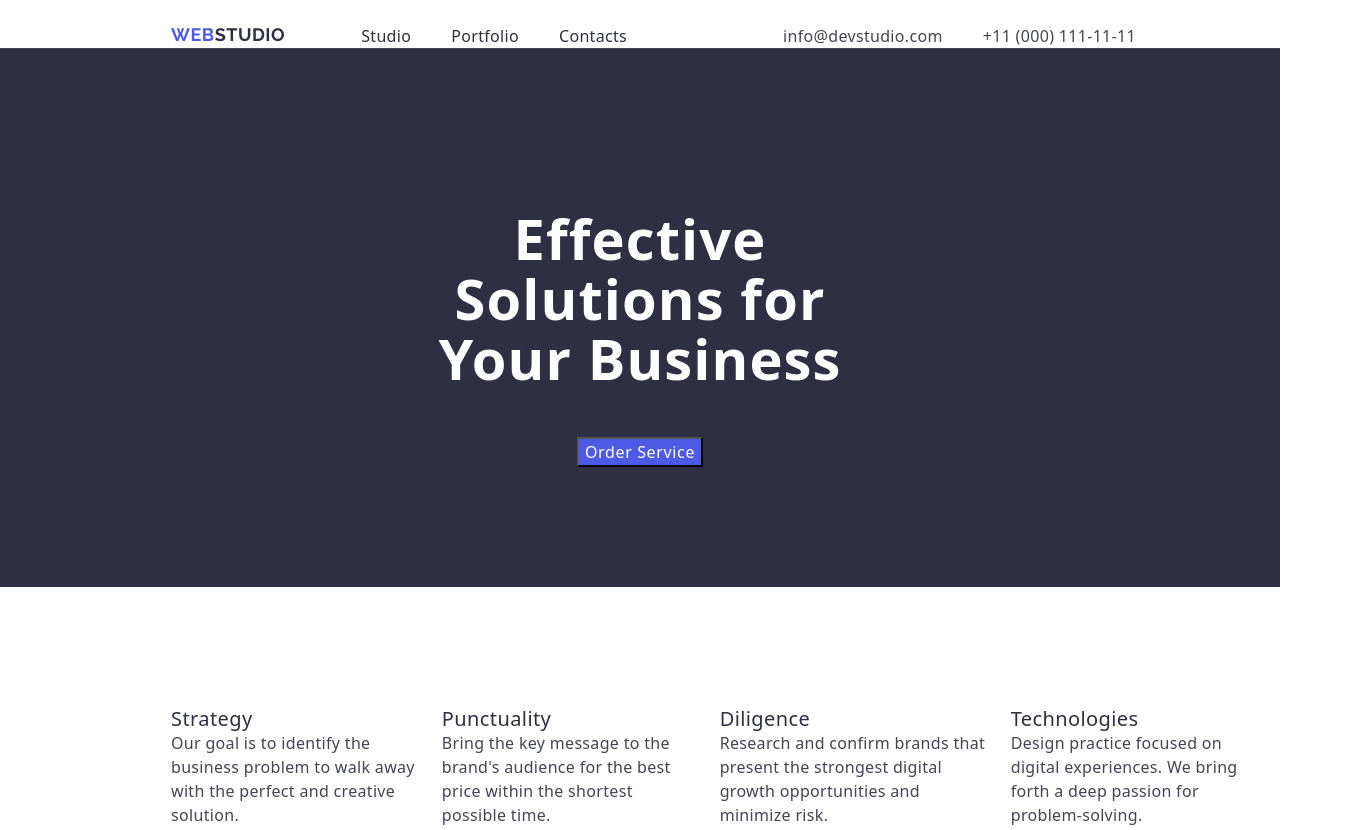
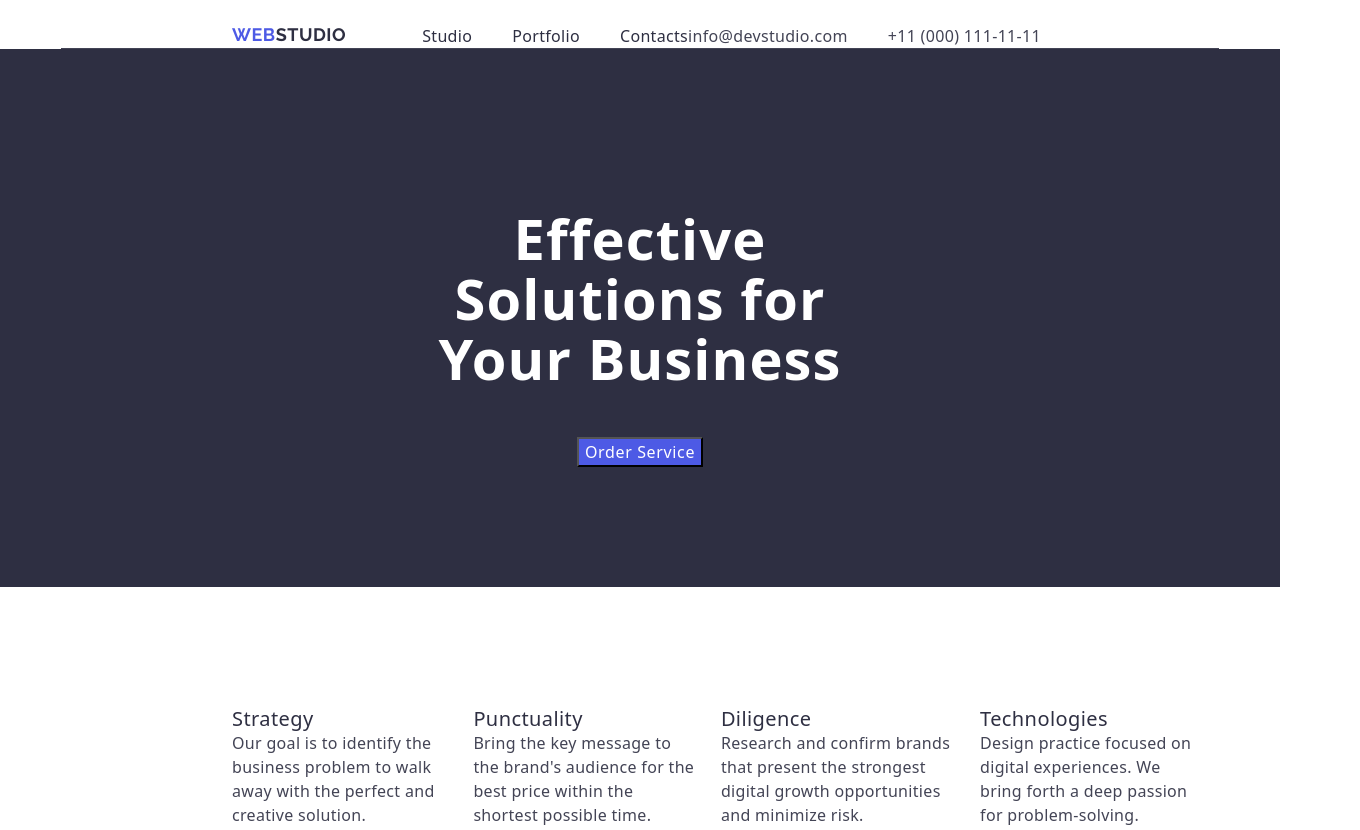
Before and after one commit to ViktorBond7/goit-markup-hw-03, a plain HTML site: page index.html in a window 1280 px wide. Shown: the top 830 px of the page, 1360 px wide, since content can reach past the window. Drawn offline with nearby package versions, Linux system fonts and the light colour scheme; a web font is replaced by a local one.

Commit message:
Update styles.css

```diff
--- a/css/styles.css
+++ b/css/styles.css
@@ -62,7 +62,7 @@ font-style: normal;
     color: #404bbf;
 }
 .container {
-max-width: 1440px;
+max-width: 1158px;
 padding-left: 15px;
 padding-right: 15px;
 margin: 0 auto;
@@ -108,7 +108,7 @@ ul, li {
     display: flex;
     gap: 40px;
     margin-top: 24px;
-    margin-left: 156px;
+    margin-right: 156px;
 }
 .container-list .social-links {
     display: flex;
```
